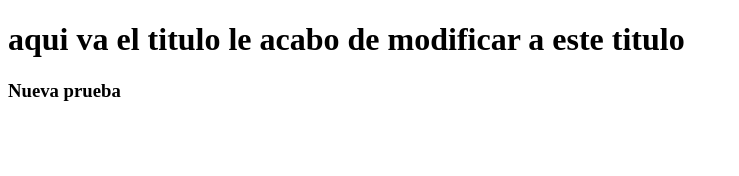
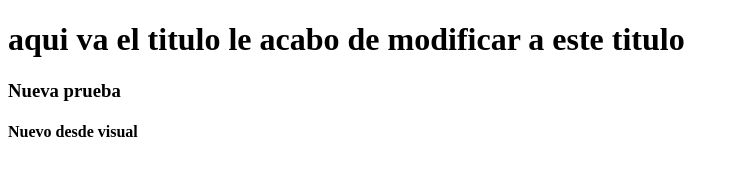
Before and after one commit to FerAlonso21/ProyectoJuegoAnimales, a plain HTML site: page index.html in a window 1280 px wide. Shown: the whole page, without its empty margins (0-739 px from the left). Drawn offline with Linux system fonts and the light colour scheme.

Commit message:
Nuevo mil

```diff
--- a/index.html
+++ b/index.html
@@ -10,6 +10,7 @@
 <body>
     <h1>aqui va el titulo le acabo de modificar a este titulo </h1>
     <h3>Nueva prueba</h3>
+    <h4>Nuevo desde visual</h4>
     <script src="./js/FuncionesIndex.js"></script>
 </body>
 </html>
```
